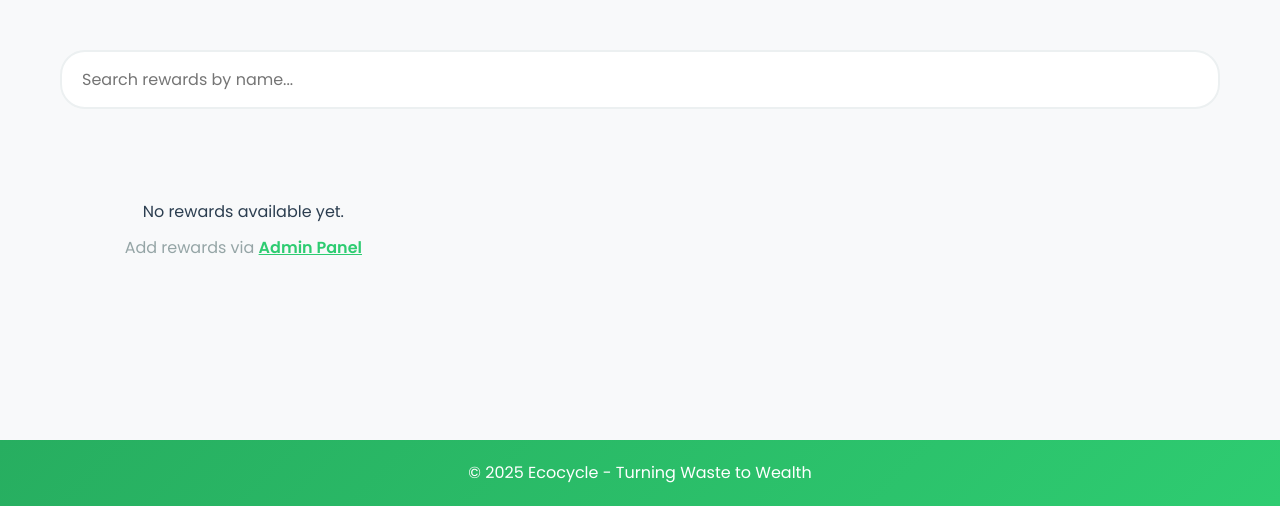
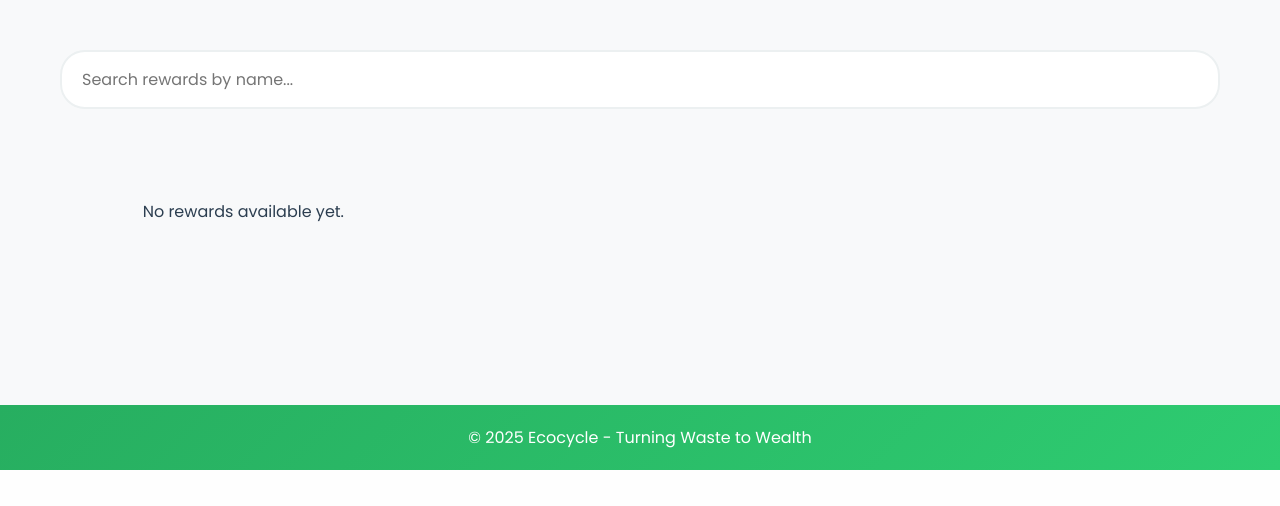
Before and after one commit to EcoEmmy/EcoCycle-, a Flask app: page /available-rewards in a window 1280 px wide. Shown: the part 398-904 px from the top of the page. After the commit the page ends 868 px from the top, so only its background shows below. Run offline with Flask 3, Linux system fonts and the light colour scheme; the visitor is signed in with stand-in values (Sample User, id 1); data that the repository does not hold is empty; some libraries are stand-ins or nearby versions.

Commit message:
Update available_rewards.html

```diff
--- a/templates/available_rewards.html
+++ b/templates/available_rewards.html
@@ -56,7 +56,7 @@
             {% else %}
             <div class="no-rewards">
                 <p>No rewards available yet.</p>
-                <p class="admin-note">Add rewards via <a href="{{ url_for('add_reward') }}">Admin Panel</a></p>
+
             </div>
             {% endif %}
         </div>
```
